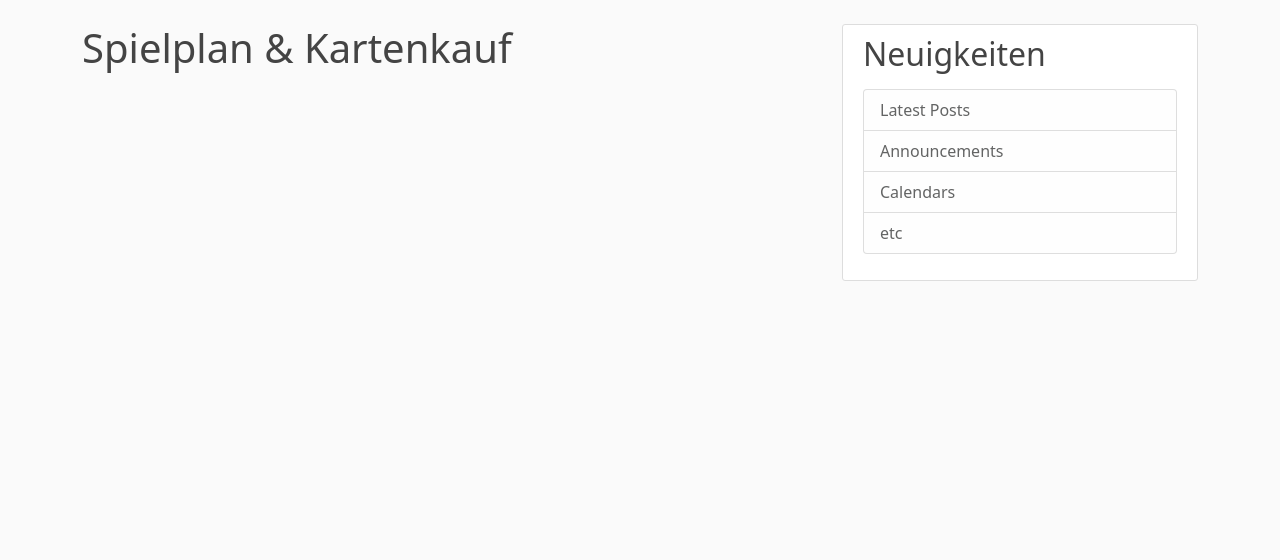
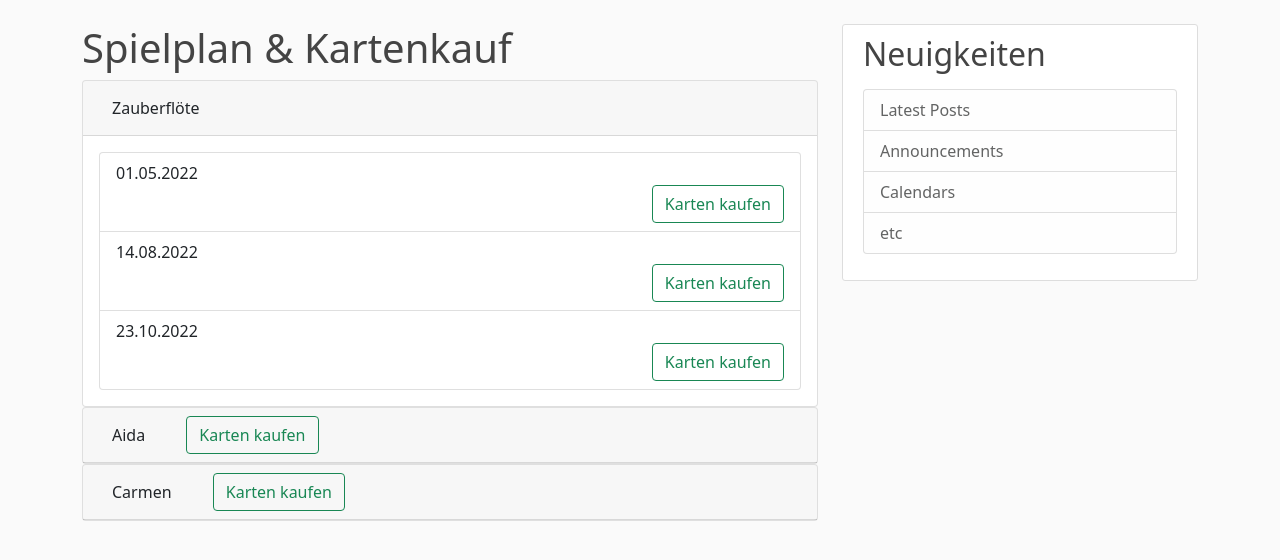
Before and after one commit to pmyna/Opera-Ticket-System, a Flask app: page /plan in a window 1280 px wide. Shown: the part 56-616 px from the top of the page. Run offline with Flask 2, Linux system fonts and the light colour scheme; a user stored in the database is signed in.

Commit message:
Introducing Plan and Ticket

```diff
--- a/project/form.py
+++ b/project/form.py
@@ -23,3 +23,9 @@ class LoginForm(FlaskForm):
     password = PasswordField('Passwort', [DataRequired(), Length(min=5, max=20)])
     remember = BooleanField('Remember me')
     login = SubmitField('Login')
+
+
+class PurchaseForm(FlaskForm):
+    date = StringField('Datum', [DataRequired()])
+    seat = StringField('Sitzplatz', [DataRequired()])
+    purchase = SubmitField('Karten kaufen')
--- a/project/models.py
+++ b/project/models.py
@@ -14,6 +14,7 @@
     landline = db.Column(db.Integer, nullable=True)
     phone_number = db.Column(db.Integer, nullable=True)
     email = db.Column(db.String(100), unique=True, nullable=False)
+    purchase = db.Column(db.Integer, nullable=True)
     password = db.Column(db.String(60), nullable=False)
 
     @property
--- a/project/routes.py
+++ b/project/routes.py
@@ -12,10 +12,20 @@ def home():
     return render_template('home.html', user=current_user)
 
 
-@app.route("/plan")
+@app.route("/plan", methods=['GET', 'POST'])
+def plan():
+    form = PurchaseForm()
+    if request.method == 'GET':
+        User.purchase = request.form.get('purchase')
+        db.session.commit()
+        #return redirect(url_for('ticket'))
+    return render_template('plan.html', title='Spielplan & Kartenkauf', form=form, user=current_user)
+
+
+@app.route("/ticket", methods=['GET', 'POST'])
 @login_required
-def plan():
-    return render_template('plan.html', title='Spielplan & Kartenkauf', user=current_user)
+def ticket():
+    return render_template('ticket.html', title='Ticketkauf', user=current_user)
 
 
 @app.route("/register", methods=['GET', 'POST'])
@@ -39,14 +49,15 @@ def register():
         new_user = User(first_name=first, last_name=last, email=email, zip_code=zip, city=city, street=street, house_number=house,
                         landline=land, phone_number=phone, password=generate_password_hash(pwd, method='sha256'))
 
-        validate_mail = User.query.filter_by(email=form.email.data).first()
+        validate_mail = User.query.filter_by(email=email).first()
         if validate_mail:
             flash('Email bereits registriert', 'danger')
-        db.session.add(new_user)
-        db.session.commit()
-        login_user(new_user, remember=True)
-        flash(f'Registrierung erfolgreich!', 'success')
-        return redirect(url_for('home'))
+        else:
+            db.session.add(new_user)
+            db.session.commit()
+            login_user(new_user, remember=True)
+            flash(f'Registrierung erfolgreich!', 'success')
+            return redirect(url_for('home'))
     return render_template('register.html', title='Registrierung', form=form, user=current_user)
 
 
@@ -65,8 +76,8 @@ def login():
                 return redirect(url_for('home'))
             else:
                 flash('Falsches Passwort', 'danger')
-
-        else: flash('Email nicht registriert!', 'danger')
+        else:
+            flash('Email nicht registriert!', 'danger')
 
     return render_template('login.html', form=form, title='Login', user=current_user)
 
--- a/project/templates/plan.html
+++ b/project/templates/plan.html
@@ -1,4 +1,56 @@
 {% extends "layout.html" %}
 {% block content %}
     <h1>Spielplan & Kartenkauf</h1>
+ <div id="accordion">
+<form method="get" action="">
+  <div class="card">
+    <div class="card-header">
+      <a class="btn" data-bs-toggle="collapse" href="#collapseOne">
+         Zauberflöte
+      </a>
+    </div>
+    <div id="collapseOne" class="collapse show" data-bs-parent="#accordion">
+      <div class="card-body">
+         <div class="list-group">
+  <a href="#" class="list-group-item list-group-item-action">01.05.2022<div class="form-group" align="right">
+            {{ form.purchase(class="btn btn-outline-success") }}
+        </div></a>
+  <a href="#" class="list-group-item list-group-item-action">14.08.2022<div class="form-group" align="right">
+    {{ form.purchase(class="btn btn-outline-success") }}</div></a>
+  <a href="#" class="list-group-item list-group-item-action">23.10.2022<div class="form-group" align="right">
+    {{ form.purchase(class="btn btn-outline-success") }}</div></a>
+</div>
+      </div>
+    </div>
+  </div>
+
+  <div class="card">
+    <div class="card-header">
+      <a class="collapsed btn" data-bs-toggle="collapse" href="#collapseTwo">
+        Aida
+      </a>
+        <button type="button" class="btn btn-outline-success ms-4" onclick="location.href = 'ticket';">Karten kaufen</button>
+    </div>
+    <div id="collapseTwo" class="collapse" data-bs-parent="#accordion">
+      <div class="card-body">
+        Lorem ipsum..
+      </div>
+    </div>
+  </div>
+
+  <div class="card">
+    <div class="card-header">
+      <a class="collapsed btn" data-bs-toggle="collapse" href="#collapseThree">
+        Carmen
+      </a>
+        <button type="button" class="btn btn-outline-success ms-4" onclick="location.href = 'ticket';">Karten kaufen</button>
+    </div>
+    <div id="collapseThree" class="collapse" data-bs-parent="#accordion">
+      <div class="card-body">
+        Lorem ipsum..
+      </div>
+    </div>
+  </div>
+</form>
+</div>
 {% endblock content %}
```
Also changed, not shown: project/__init__.py (+6 -5 lines), project/templates/ticket.html (added, +7 -0 lines), project/site.db.
